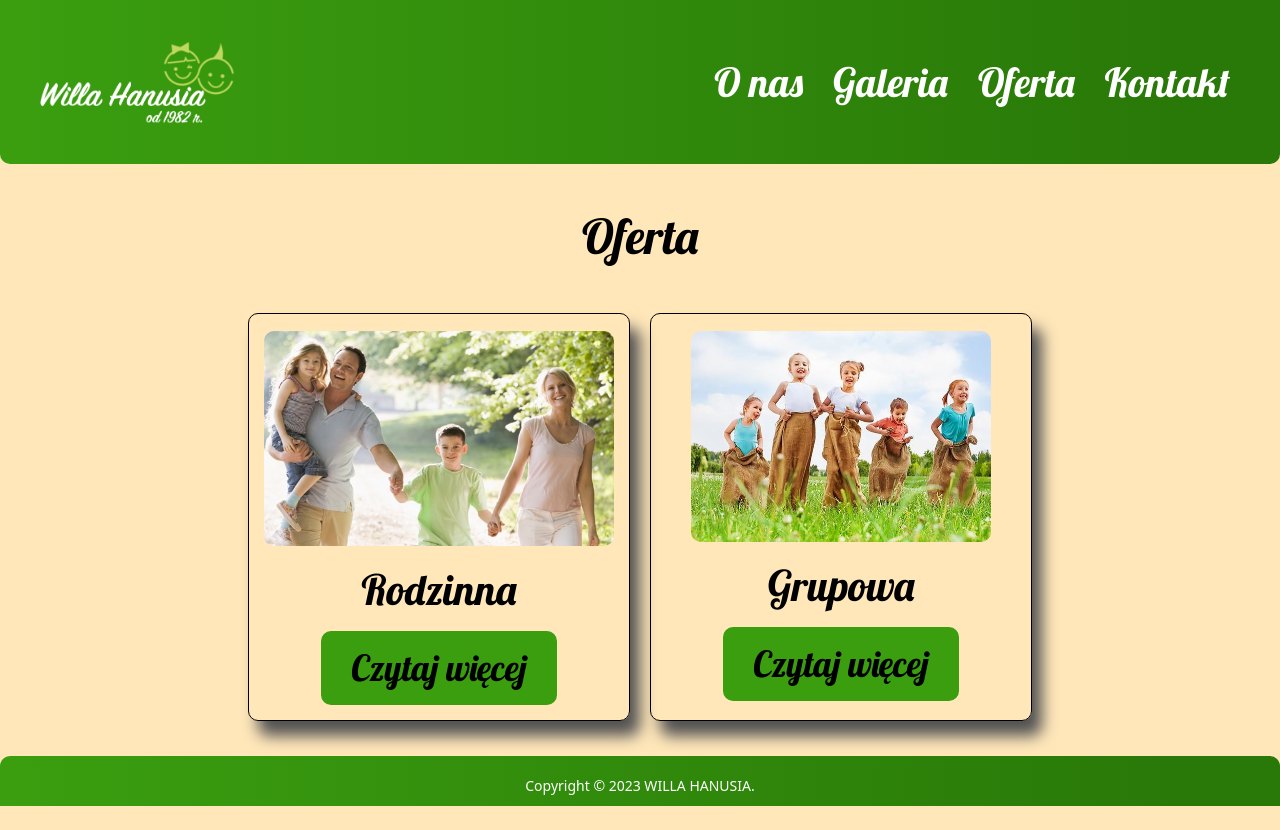
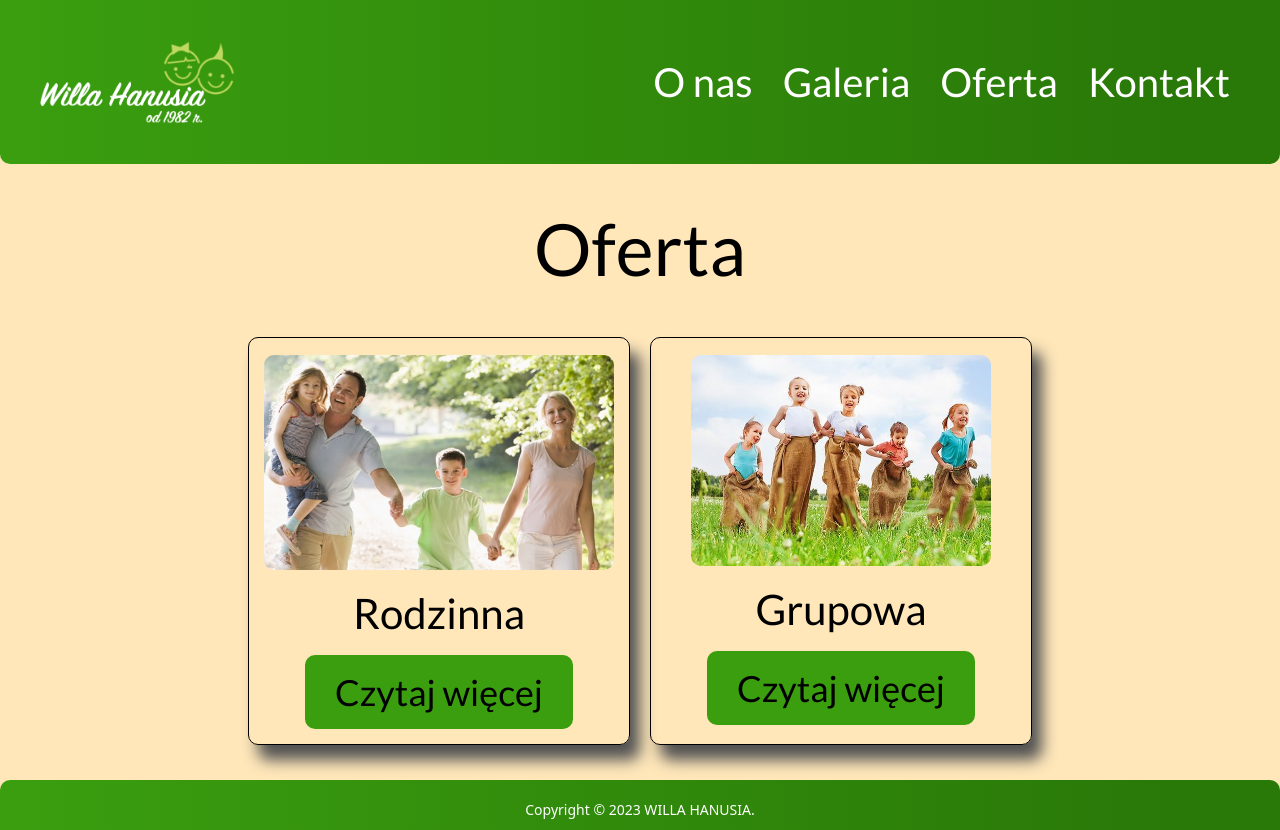
Before and after one commit to stanleyoos/willa-hanusia, a Next.js app: page /oferta in a window 1280 px wide. Before the commit the page ends 806 px from the top, so only its background shows below. Built offline with nearby package versions, Linux system fonts and the light colour scheme.

Commit message:
Changed font to Lato

```diff
--- a/src/app/layout.js
+++ b/src/app/layout.js
@@ -1,4 +1,4 @@
-import { Lobster } from "next/font/google";
+import { Lobster, Lato } from "next/font/google";
 import "./globals.scss";
 import Navigation from "@/components/Navigation/Navigation";
 import Footer from "@/components/Footer/Footer";
@@ -6,6 +6,7 @@ import Container from "@/components/Container/Container";
 import { SpeedInsights } from "@vercel/speed-insights/next";
 
 const lobster = Lobster({ weight: "400", subsets: ["latin"] });
+const lato = Lato({ weight: "400", style: "italic", subsets: ["latin"] });
 
 export const metadata = {
   title: "Willa Hanusia",
@@ -15,7 +16,7 @@ export const metadata = {
 export default function RootLayout({ children }) {
   return (
     <html lang="pl">
-      <body className={lobster.className}>
+      <body className={lato.className}>
         <Container>
           <Navigation />
           {children}
--- a/src/app/oferta/page.jsx
+++ b/src/app/oferta/page.jsx
@@ -6,7 +6,7 @@ import Button from "@/components/common/Button/Button";
 const OfertaPage = () => {
   return (
     <HOComponent className="flex flex-col items-center justify-center ">
-      <h1 className="text-5xl my-12">Oferta</h1>
+      <h1 className="text-7xl my-12">Oferta</h1>
       <div className={`${styles.divContainer}`}>
         <div>
           <Image src="/ofertaRodzinna.jpeg" width={400} height={100} />
--- a/src/app/onas/page.jsx
+++ b/src/app/onas/page.jsx
@@ -5,7 +5,7 @@ import HOComponent from "@/components/Animation/HOComponent";
 const ONasPage = () => {
   return (
     <HOComponent className="flex flex-col items-center justify-center">
-      <h1 className="text-5xl my-12">O nas</h1>
+      <h1 className="text-7xl my-12">O nas</h1>
       <div className={styles.divContainer}>
         <div>
           <ul className="mb-5">
--- a/src/components/Footer/footer.module.scss
+++ b/src/components/Footer/footer.module.scss
@@ -2,6 +2,7 @@
 
 .footer {
   font-size: 30px;
+  font-style: normal;
   position: absolute;
   bottom: 0;
   right: 0;
--- a/src/components/Logo/logo.module.scss
+++ b/src/components/Logo/logo.module.scss
@@ -1,6 +1,7 @@
 @import "../../styles/breakpoints.scss";
 
 .logo img {
+  font-style: normal;
   margin: 20px;
   width: 200px;
 }
```
